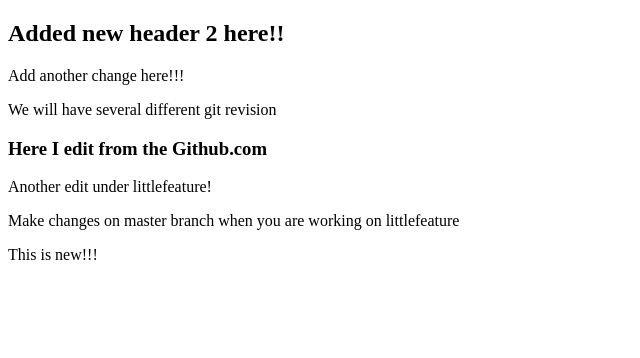
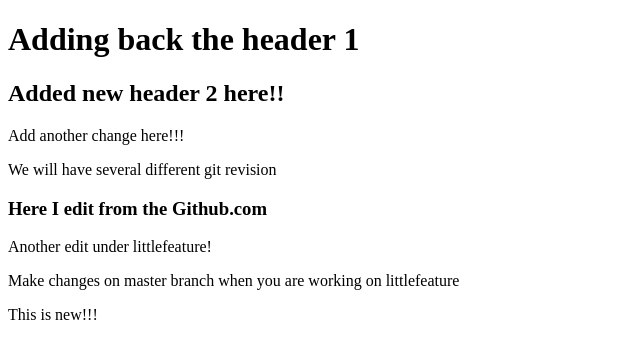
Before and after one commit to charlotte-hu/GitRevisionExercise, a plain HTML site: page index.html in a window 1280 px wide. Shown: the whole page, without its empty margins (0-640 px from the left). Drawn offline with Linux system fonts and the light colour scheme.

Commit message:
Adding back header 1 from master branch

```diff
--- a/index.html
+++ b/index.html
@@ -4,6 +4,7 @@
 	<title>Git Git</title>
 </head>
 <body>
+	<h1>Adding back the header 1</h1>
 	<h2>Added new header 2 here!!</h2>
 	<p>Add another change here!!!</p>
 	<p>We will have several different git revision</p>
```
